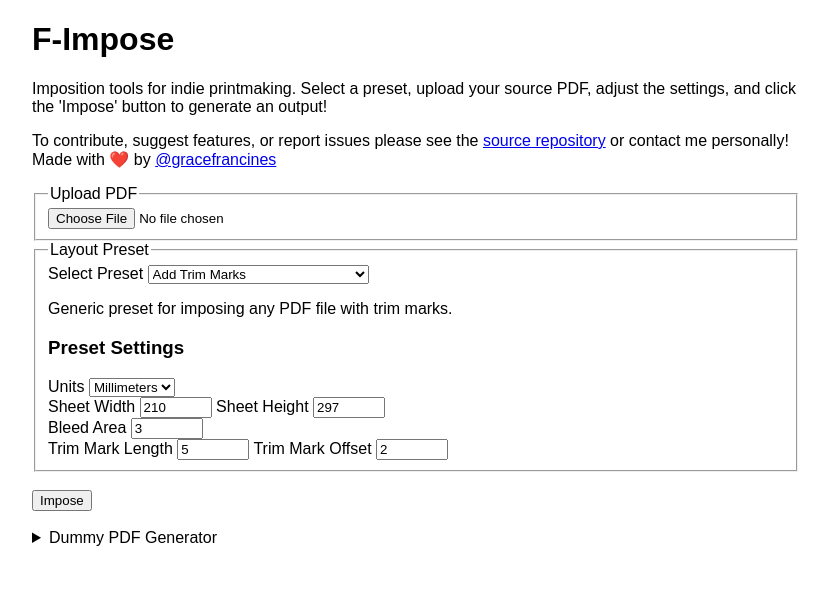
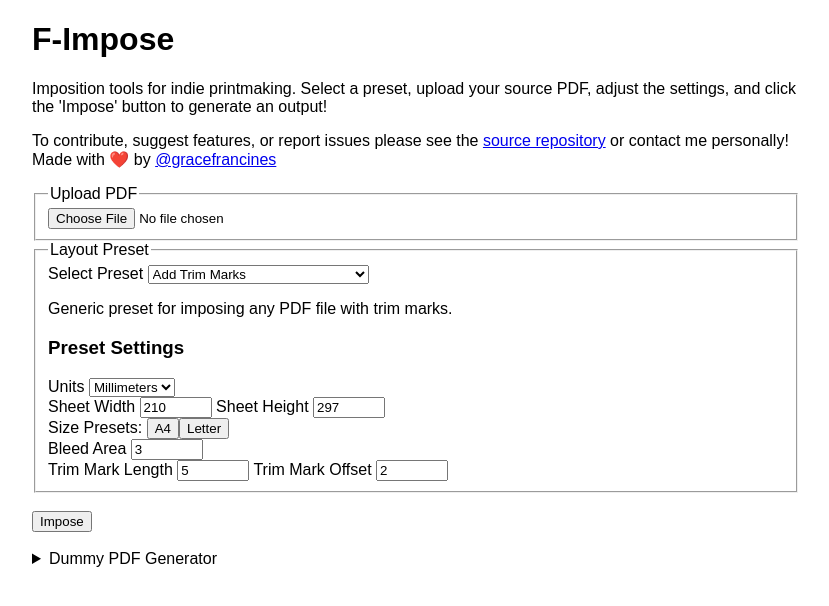
Before and after one commit to gfrancine/f-impose, a React (Vite) app: page / in a window 1280 px wide. Shown: the top 606 px of the page, without its empty margins (224-1053 px from the left). Built offline with nearby package versions, Linux system fonts and the light colour scheme.

Commit message:
feat: render ButtonGroup in SettingsForm

```diff
--- a/src/components/SettingsForm.tsx
+++ b/src/components/SettingsForm.tsx
@@ -1,4 +1,5 @@
 import type {
+  ButtonGroupSchema,
   CheckboxInputSchema,
   NumberInputSchema,
   SelectInputSchema,
@@ -95,6 +96,32 @@ function SelectInput({
   );
 }
 
+function ButtonGroupInput({
+  schema,
+  rawSettings,
+  onChange,
+}: {
+  schema: ButtonGroupSchema;
+  rawSettings: RawSettings;
+  onChange?: (v: RawSettings) => unknown;
+}) {
+  const { name, buttons } = schema;
+
+  return (
+    <div>
+      <label>{name}: </label>
+      {buttons.map((button) => (
+        <button
+          key={button.id}
+          onClick={() => button.onClick(rawSettings, (updated) => onChange?.(updated))}
+        >
+          {button.name}
+        </button>
+      ))}
+    </div>
+  );
+}
+
 export default function SettingsForm({
   schema,
   rawSettings,
@@ -129,6 +156,12 @@ export default function SettingsForm({
           value={fallback(rawSettings[item.id], item.defaultValue)}
           onChange={(v) => onChange?.(set(rawSettings, item.id, v))}
         />
+      ) : item.type === "buttonGroup" ? (
+        <ButtonGroupInput
+          schema={item}
+          rawSettings={rawSettings}
+          onChange={onChange}
+        />
       ) : (
         <></>
       )}{" "}
```
